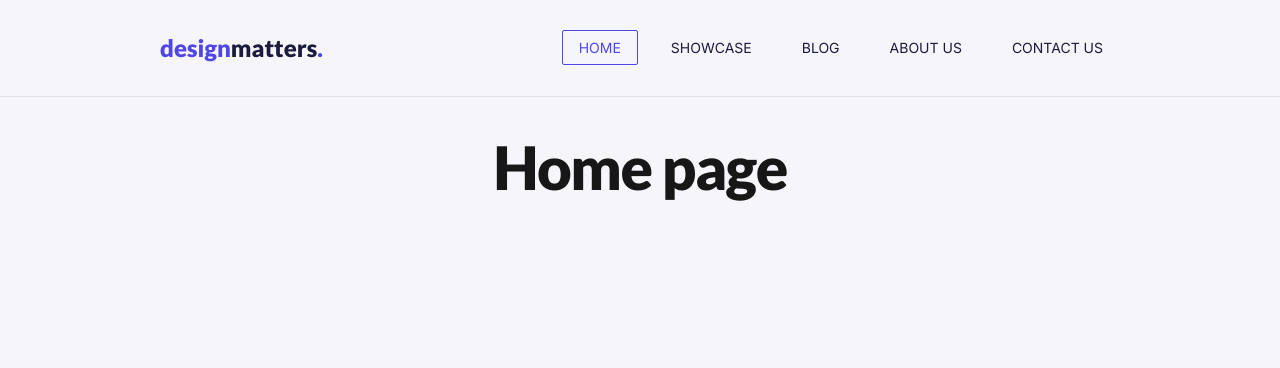
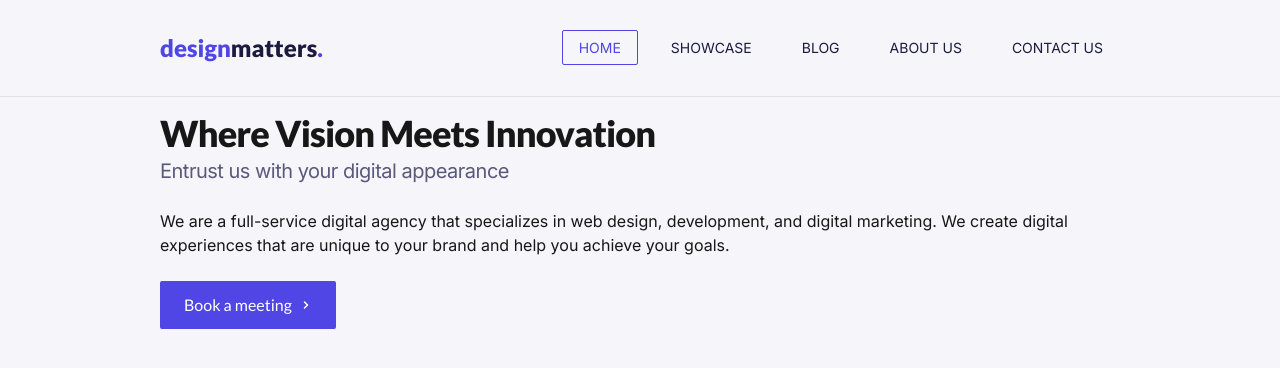
Before and after one commit to kula124p/deploy-me, a Next.js app: page / in a window 1280 px wide. Shown: the top 368 px of the page. Built offline with nearby package versions, Linux system fonts and the light colour scheme.

Commit message:
Revamp home page content and introduce Button component

```diff
--- a/src/app/page.tsx
+++ b/src/app/page.tsx
@@ -1,9 +1,23 @@
+import Button from "@/components/ui/button";
+
+// Here we hardcode the content of the home page, but in a real-world scenario, this content would be fetched from a CMS or a DB.
 export default function Home() {
   return (
-    <main className="flex min-h-screen flex-col items-center p-10">
-      <h1 className="text-6xl font-lato font-black tracking-tight">
-        Home page
-      </h1>
+    <main className="container space-y-6 pt-4">
+      <div className="space-y-1">
+        <h1 className="text-4xl font-lato font-black tracking-tight text-balance">
+          Where Vision Meets Innovation
+        </h1>
+        <h4 className="text-xl text-brand-text-weak tracking-tight">
+          Entrust us with your digital appearance
+        </h4>
+      </div>
+      <p className="leading-6">
+        We are a full-service digital agency that specializes in web design,
+        development, and digital marketing. We create digital experiences that
+        are unique to your brand and help you achieve your goals.
+      </p>
+      <Button secondary>Book a meeting</Button>
     </main>
   );
 }
--- /dev/null
+++ b/src/components/ui/button.tsx
@@ -0,0 +1,51 @@
+import { ReactNode, MouseEvent } from "react";
+import { ChevronRight } from "lucide-react";
+import { cn } from "@/lib/utils";
+
+type ButtonProps = {
+  children: ReactNode;
+  onClick?: (event: MouseEvent<HTMLButtonElement>) => void;
+  secondary?: boolean;
+  ghost?: boolean;
+  className?: string;
+  iconClassName?: string;
+};
+
+const Button = ({
+  children,
+  className,
+  iconClassName,
+  onClick,
+  secondary,
+  ghost,
+}: ButtonProps) => {
+  return (
+    <button
+      className={cn(
+        "transition duration-300 ease-in-out",
+        "group flex items-baseline space-x-2 max-w-min whitespace-nowrap",
+        "px-6 py-3 rounded-sm font-lato font-medium",
+        "bg-brand-stroke-weak text-brand-black",
+        {
+          "bg-brand-primary text-white": secondary,
+          "border border-brand-stroke-strong bg-brand-fill text-brand-text-weak":
+            ghost,
+        },
+        "hover:opacity-90",
+        className
+      )}
+      onClick={onClick}
+    >
+      <span>{children}</span>
+      <ChevronRight
+        className={cn(
+          "w-3 h-3 stroke-[3] transition-transform duration-300 ease-in-out transform",
+          "group-hover:translate-x-1",
+          iconClassName
+        )}
+      />
+    </button>
+  );
+};
+
+export default Button;
```
